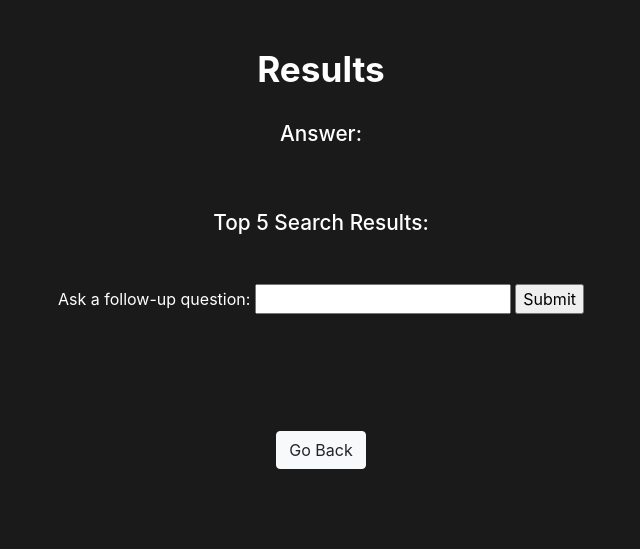
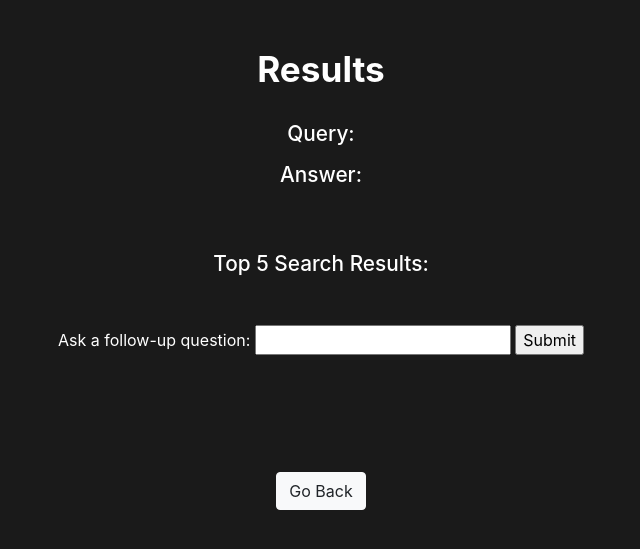
Before and after one commit to Samoppakiks/govGPT, a Flask app: page /result in a window 1280 px wide. Shown: the top 549 px of the page, without its empty margins (319-959 px from the left). Run offline with Flask 3, Linux system fonts and the light colour scheme; some libraries are stand-ins or nearby versions.

Commit message:
added query to results

```diff
--- a/app.py
+++ b/app.py
@@ -76,7 +76,9 @@ def index():
             os.remove(pdf_path)  # Delete the PDF file after processing
 
         # Redirect to the result route
-        return redirect(url_for("result", answer=answer, search_results=search_results))
+        return redirect(
+            url_for("result", query=query, answer=answer, search_results=search_results)
+        )
 
     # Fetch the namespaces outside the POST check
     namespaces = get_pinecone_namespaces()
@@ -85,9 +87,12 @@ def index():
 
 @app.route("/result")
 def result():
+    query = request.args.get("query", "")
     answer = request.args.get("answer", "")
     search_results = request.args.get("search_results", "")
-    return render_template("results.html", answer=answer, search_results=search_results)
+    return render_template(
+        "results.html", query=query, answer=answer, search_results=search_results
+    )
 
 
 @app.route("/chat", methods=["POST"])
--- a/templates/results.html
+++ b/templates/results.html
@@ -75,6 +75,9 @@
     <div class="container">
       <div class="pt-3 text-center">
         <h1>Results</h1>
+        <h2>Query:</h2>
+        <div>
+          <p>{{ query }}</p>
         <h2>Answer:</h2>
         <div>
           <p>{{ answer }}</p>
```
Also changed, not shown: 1 other file.
